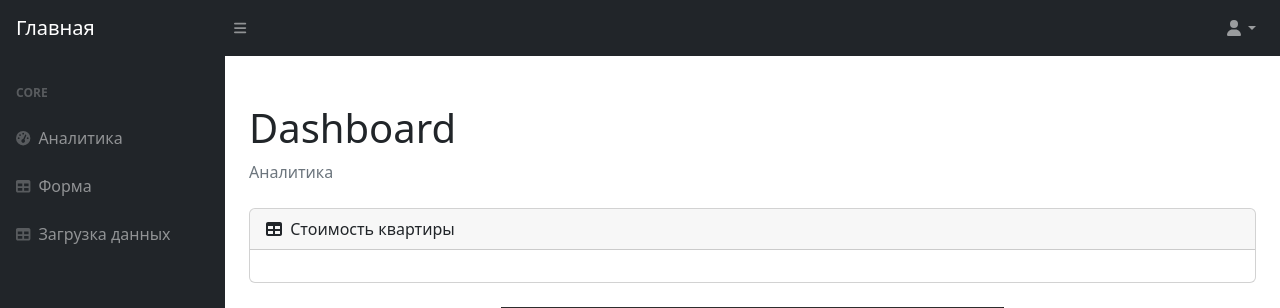
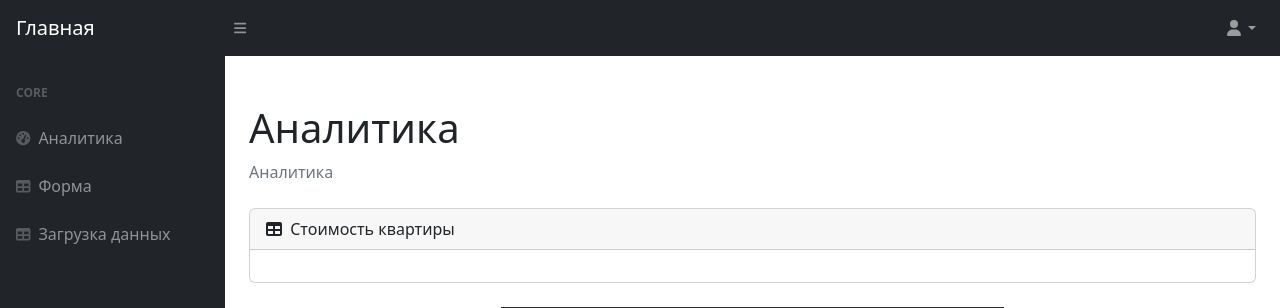
Before and after one commit to SpectrApp/Spectr_App, a Flask app: page /dashboard/ in a window 1280 px wide. Shown: the top 308 px of the page. Run offline with Flask 3, Linux system fonts and the light colour scheme; the visitor is signed in with stand-in values (Sample User, id 1); data comes from the database, SQL or seed files in the repository; some libraries are stand-ins or nearby versions.

Commit message:
Rename main page

```diff
--- a/app/templates/dashboard.html
+++ b/app/templates/dashboard.html
@@ -2,7 +2,7 @@
 
 {% block content %}
 <div class="container-fluid px-4">
-  <h1 class="mt-4">Dashboard</h1>
+  <h1 class="mt-4">Аналитика</h1>
   <ol class="breadcrumb mb-4">
     <li class="breadcrumb-item active">Аналитика</li>
   </ol>
```
